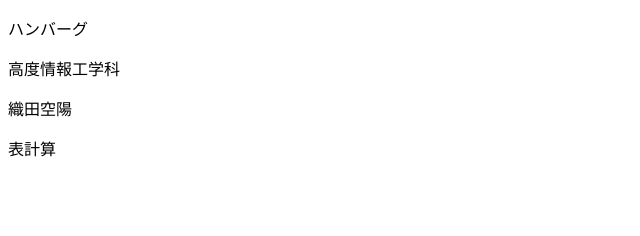
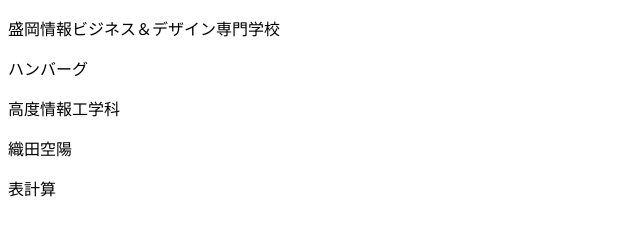
Before and after one commit to allface017/branch-test, a plain HTML site: page profile_B.html in a window 1280 px wide. Shown: the whole page, without its empty margins (0-640 px from the left). Drawn offline with Linux system fonts and the light colour scheme.

Commit message:
学校名を追記

```diff
--- a/profile_B.html
+++ b/profile_B.html
@@ -5,6 +5,7 @@
     <title>Document</title>
   </head>
   <body>
+	  <p>盛岡情報ビジネス＆デザイン専門学校</P>
 	  <p>ハンバーグ</p>
 	  <p>高度情報工学科</p>
 	  <p>織田空陽</p>
```
